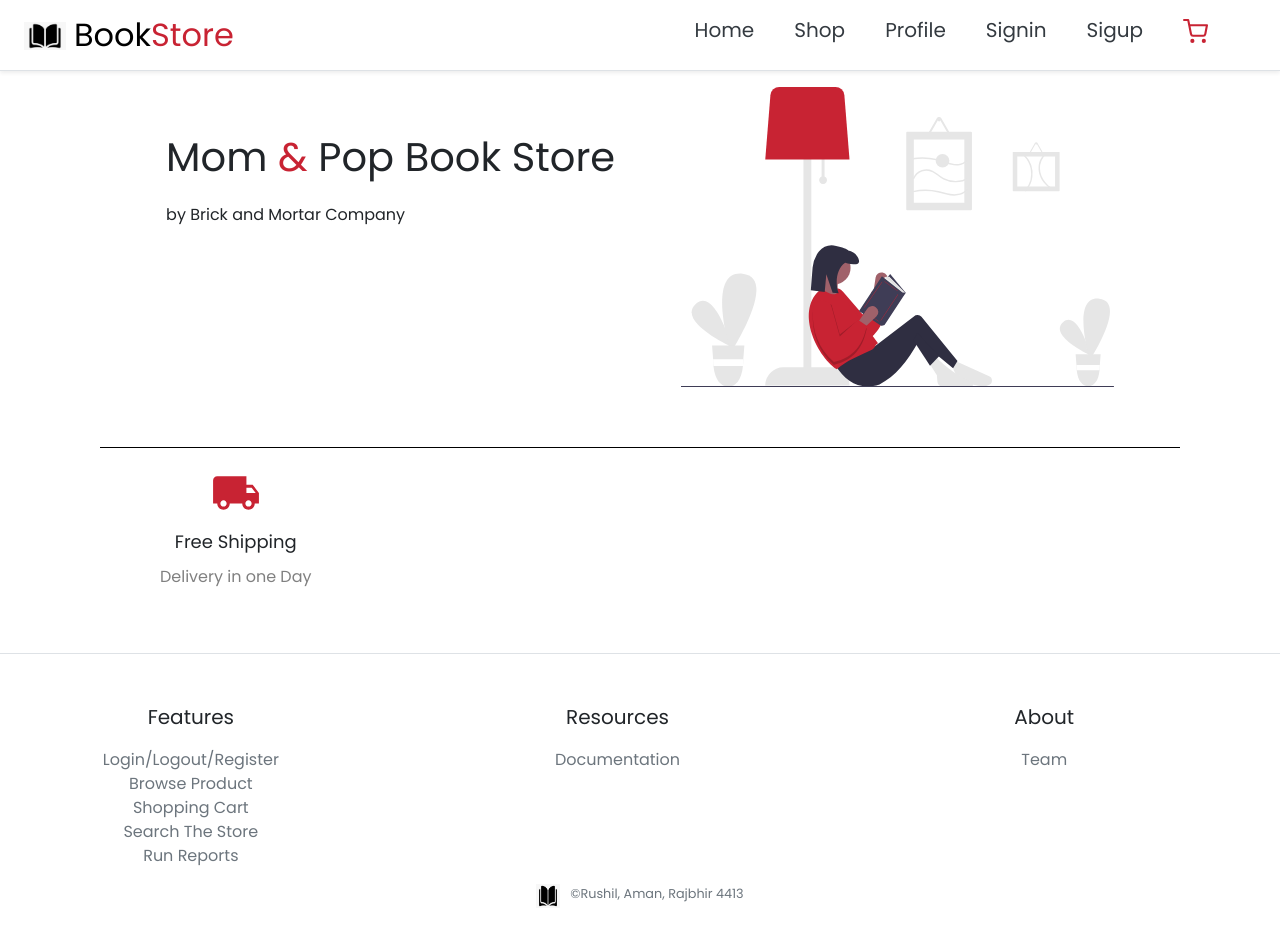
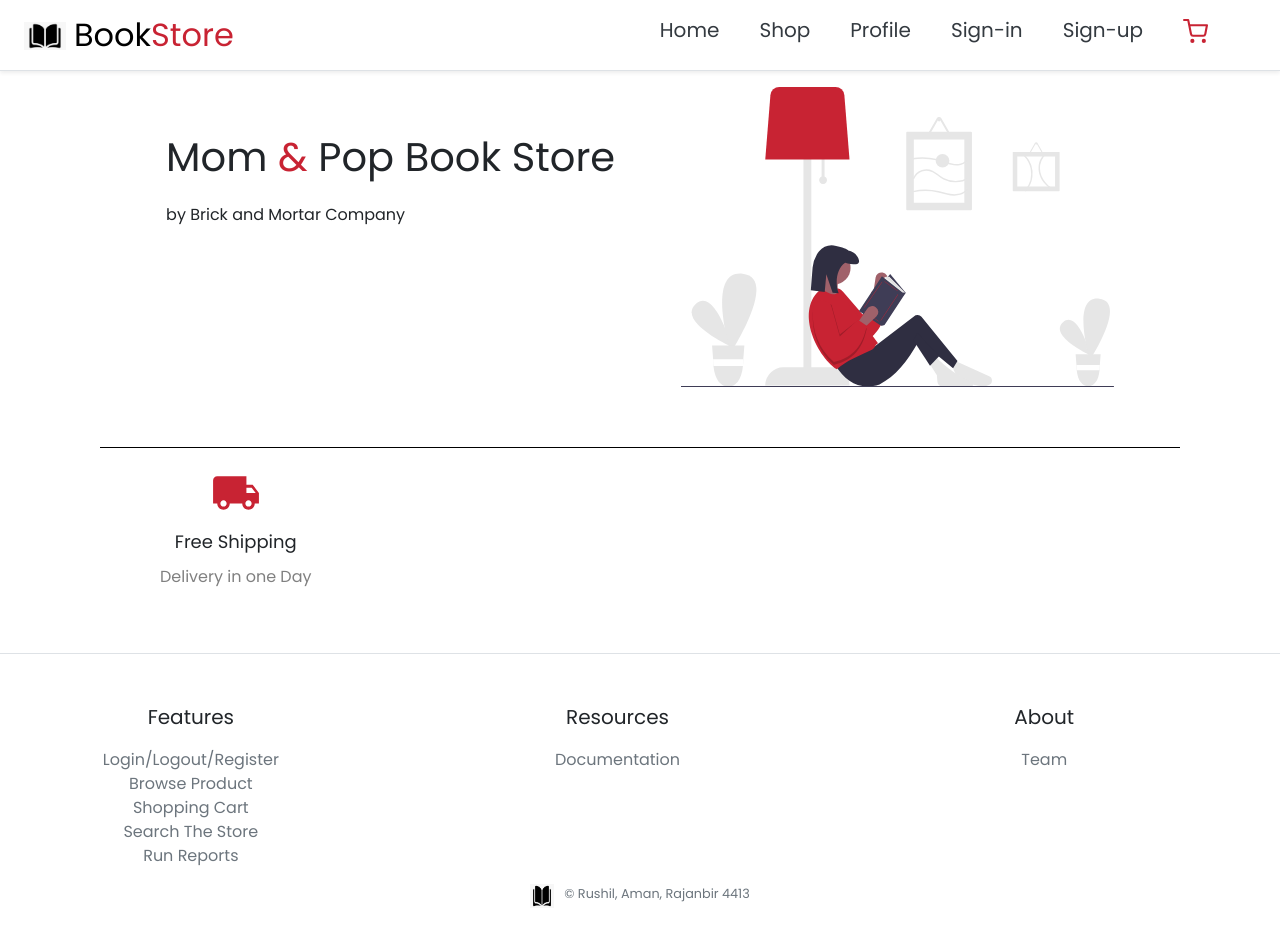
Before and after one commit to singh-rbir/4413-frontend-public, a React (Create React App) app: page / in a window 1280 px wide. Shown: the top 946 px of the page. Built offline with nearby package versions, Linux system fonts and the light colour scheme.

Commit message:
Fix header and footer spelling, teammate name

```diff
--- a/src/components/Footer.jsx
+++ b/src/components/Footer.jsx
@@ -41,7 +41,7 @@ const Footer = () => {
       <div class="col-12 col-md credits">
         <img class="mb-2" src={logo} alt="" width="24" height="24" />
         <small class="d-block mb-3 text-muted">
-          ©Rushil, Aman, Rajbhir 4413
+          © Rushil, Aman, Rajanbir 4413
         </small>
       </div>
     </footer>
--- a/src/components/Header.jsx
+++ b/src/components/Header.jsx
@@ -30,12 +30,12 @@ const Header = () => {
         </h5>
         <h5 className="mr-4">
           <Link className="p-2 text-dark" to="/signin">
-            Signin
+            Sign-in
           </Link>
         </h5>
         <h5 className="mr-4">
           <Link className="p-2 text-dark" to="/signup">
-            Sigup
+            Sign-up
           </Link>
         </h5>
         <h5 className="mr-4">
```
Also changed, not shown: 2 other files (tests, documents, lock files or other folders).
